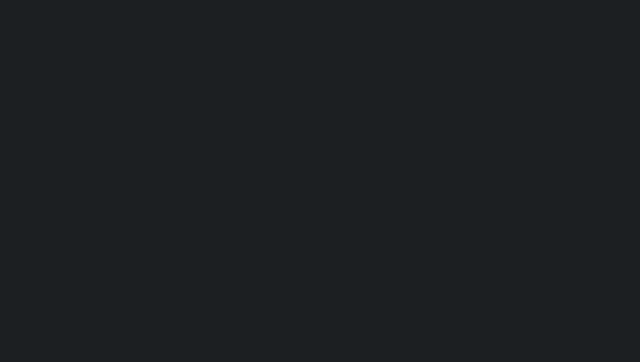
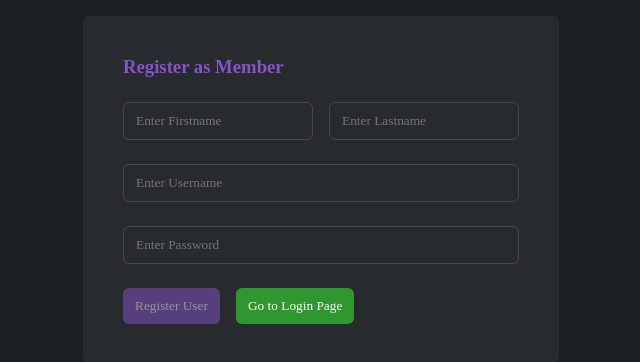
Before and after one commit to basakjeet08/Archivio-Fullstack, an Angular app in the folder archivio-frontend/: page /auth/register in a window 1280 px wide. Before the commit this address led to /. Shown: the part 210-572 px from the top of the page, without its empty margins (319-959 px from the left). Built offline with nearby package versions, Linux system fonts and the light colour scheme; a web font is replaced by a local one.

Commit message:
feat : Implemented the register template UI

```diff
--- a/archivio-frontend/src/app/auth/auth.component.css
+++ b/archivio-frontend/src/app/auth/auth.component.css
@@ -0,0 +1,13 @@
+:host {
+  min-height: 100vh;
+  min-width: 100vw;
+
+  height: 100%;
+  width: 100%;
+
+  display: flex;
+  flex-direction: column;
+
+  align-items: center;
+  justify-content: center;
+}
--- a/archivio-frontend/src/app/auth/auth.component.html
+++ b/archivio-frontend/src/app/auth/auth.component.html
@@ -1 +1 @@
-<p>auth works!</p>
+<router-outlet />
--- a/archivio-frontend/src/app/auth/auth.module.ts
+++ b/archivio-frontend/src/app/auth/auth.module.ts
@@ -2,12 +2,25 @@ import { NgModule } from '@angular/core';
 import { CommonModule } from '@angular/common';
 import { AuthComponent } from './auth.component';
 import { RouterModule, Routes } from '@angular/router';
+import { LoginComponent } from './components/login/login.component';
+import { RegisterComponent } from './components/register/register.component';
+import { FormsModule } from '@angular/forms';
 
 // These are the routes for this module
-const route: Routes = [{ path: '', component: AuthComponent }];
+const route: Routes = [
+  {
+    path: '',
+    component: AuthComponent,
+    children: [
+      { path: '', redirectTo: 'register', pathMatch: 'full' },
+      { path: 'login', component: LoginComponent },
+      { path: 'register', component: RegisterComponent },
+    ],
+  },
+];
 
 @NgModule({
-  declarations: [AuthComponent],
-  imports: [CommonModule, RouterModule.forChild(route)],
+  declarations: [AuthComponent, LoginComponent, RegisterComponent],
+  imports: [CommonModule, RouterModule.forChild(route), FormsModule],
 })
 export class AuthModule {}
--- /dev/null
+++ b/archivio-frontend/src/app/auth/components/login/login.component.html
@@ -0,0 +1 @@
+<p>login works!</p>
--- /dev/null
+++ b/archivio-frontend/src/app/auth/components/register/register.component.css
@@ -0,0 +1,7 @@
+.p-40 {
+  padding: 40px;
+}
+
+.g-24 {
+  gap: 24px;
+}
--- /dev/null
+++ b/archivio-frontend/src/app/auth/components/register/register.component.html
@@ -0,0 +1,79 @@
+<form
+  class="card-container col-container p-40 g-24"
+  #formContainer="ngForm"
+  (ngSubmit)="onRegisterClick()"
+>
+  <h3>Register as Member</h3>
+
+  <div class="col-container">
+    <!-- This is the user name input component container -->
+    <div class="row-container">
+      <input
+        type="text"
+        name="firstname"
+        placeholder="Enter Firstname"
+        required
+        [(ngModel)]="userInput.firstname"
+        #firstname="ngModel"
+      />
+
+      <input
+        type="text"
+        name="lastname"
+        placeholder="Enter Lastname"
+        [(ngModel)]="userInput.lastname"
+      />
+    </div>
+
+    <!-- Error text for user name input -->
+    <p class="error-text" *ngIf="!firstname.valid && firstname.touched">
+      Please enter the firstname
+    </p>
+  </div>
+
+  <!-- Username input container -->
+  <div class="col-container">
+    <input
+      type="text"
+      name="username"
+      placeholder="Enter Username"
+      required
+      [(ngModel)]="userInput.username"
+      #username="ngModel"
+    />
+
+    <!-- Error text for user name input -->
+    <p class="error-text" *ngIf="!username.valid && username.touched">
+      Please enter the Username
+    </p>
+  </div>
+
+  <!-- Password Container -->
+  <div class="col-container">
+    <input
+      type="password"
+      name="password"
+      placeholder="Enter Password"
+      required
+      minlength="5"
+      [(ngModel)]="userInput.password"
+      #password="ngModel"
+    />
+
+    <!-- Error text for user name input -->
+    <p class="error-text" *ngIf="!password.valid && password.touched">
+      Please enter the Password of length < 5
+    </p>
+  </div>
+
+  <!-- Container for the buttons -->
+  <div class="row-container">
+    <button type="submit" [disabled]="!formContainer.valid">
+      Register User
+    </button>
+
+    <button type="button" class="secondary-btn" (click)="onGoToLoginClick()">
+      Go to Login Page
+    </button>
+  </div>
+</form>
--- /dev/null
+++ b/archivio-frontend/src/app/auth/components/register/register.component.ts
@@ -0,0 +1,25 @@
+import { Component } from '@angular/core';
+import { ActivatedRoute, Router } from '@angular/router';
+
+@Component({
+  selector: 'app-register',
+  templateUrl: './register.component.html',
+  styleUrls: ['./register.component.css'],
+})
+export class RegisterComponent {
+  // These are the details inputted by the user
+  userInput = { firstname: '', lastname: '', username: '', password: '' };
+
+  // Injecting the necessary dependencies
+  constructor(private router: Router, private route: ActivatedRoute) {}
+
+  // This function is invoked when the user clicks the register button
+  onRegisterClick() {
+    console.log(this.userInput);
+  }
+
+  // This function is invoked when the user clicks on the go to login button
+  onGoToLoginClick() {
+    this.router.navigate(['../', 'login'], { relativeTo: this.route });
+  }
+}
```
Also changed, not shown: archivio-frontend/src/app/auth/components/login/login.component.ts (added, +8 -0 lines), archivio-frontend/src/app/auth/components/login/login.component.css (added).
